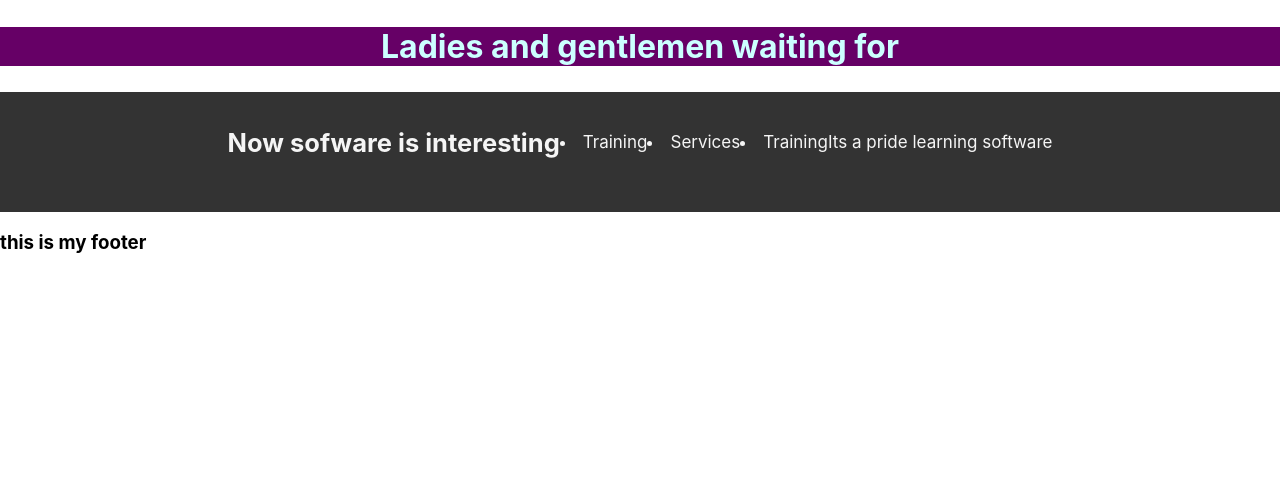
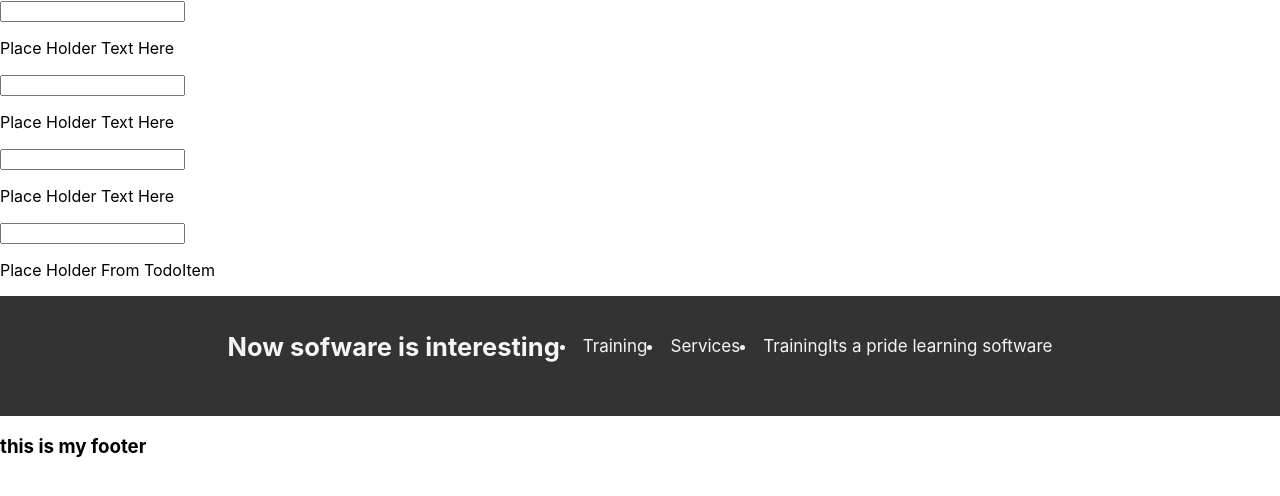
Before and after one commit to jamesoyanna/react-App-practise, a React (Create React App) app: page / in a window 1280 px wide. Shown: the top 496 px of the page. Built offline with nearby package versions, Linux system fonts and the light colour scheme.

Commit message:
added TodoItem component

```diff
--- a/src/App.js
+++ b/src/App.js
@@ -3,13 +3,16 @@ import React from 'react';
 import Footer from "../src/components/Footer";
 import Header from "../src/components/Header";
 import NavBar from "../src/components/NavBar";
+import TodoItem from "../src/components/TodoItem"
+
 import './App.css';
 
 function App() {
   return (
     <div>
       <Header />
-      <NavBar  />
+      <TodoItem />
+      <NavBar />
       <Footer />
     </div>
   );
--- a/src/components/Header.js
+++ b/src/components/Header.js
@@ -1,29 +1,16 @@
 import React from 'react';
 
 const Header = () => {
-  const date = new Date()
-  const hours = date.getHours();
-  let timeOfDay
 
-  if(hours<12){
-      timeOfDay = "Morning"
-  }else{
-      if(hours>12 && hours<17){
-          timeOfDay = "Afternoon"
-      }else{
-          timeOfDay = "Night"
-      }
-  }
-const styles = {
-  fontSize: "32px",
-  color: "#ccffff",
-  backgroundColor: "#660066",
-  textAlign: "center"
-};
     return (
       <div>
 
-       <h2 style={styles}>Ladies and gentlemen  waiting for</h2>
+        <input type="text" />
+        <p>Place Holder Text Here</p>
+        <input type="text" />
+        <p>Place Holder Text Here</p>
+        <input type="text" />
+        <p>Place Holder Text Here</p>
       </div>
     );
 }
--- /dev/null
+++ b/src/components/TodoItem.js
@@ -0,0 +1,14 @@
+import React, { Component } from 'react';
+
+export class TodoItem extends Component {
+    render() {
+        return (
+          <div>
+            <input type="text" />
+            <p>Place Holder From TodoItem</p>
+          </div>
+        );
+    }
+}
+
+export default TodoItem;
```
